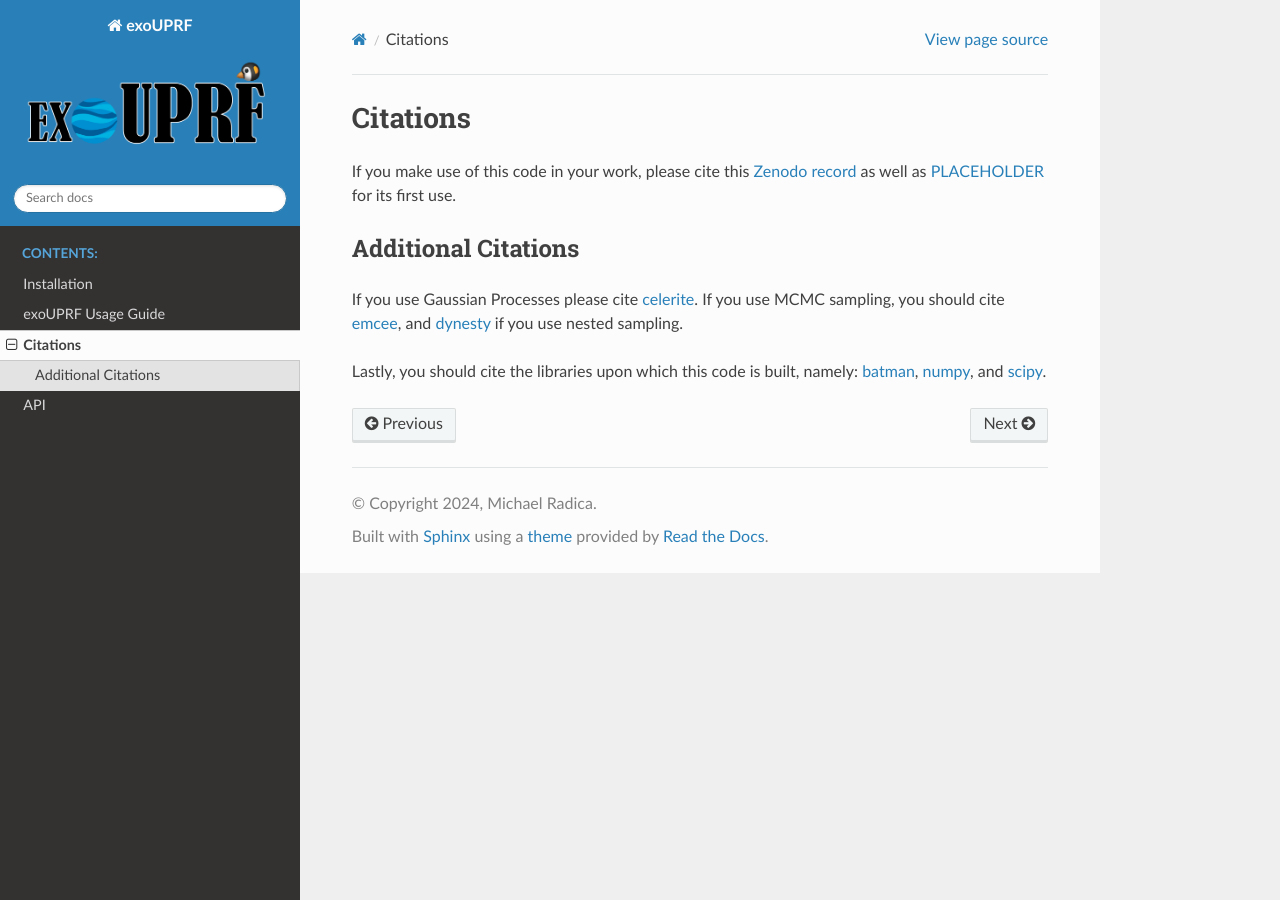
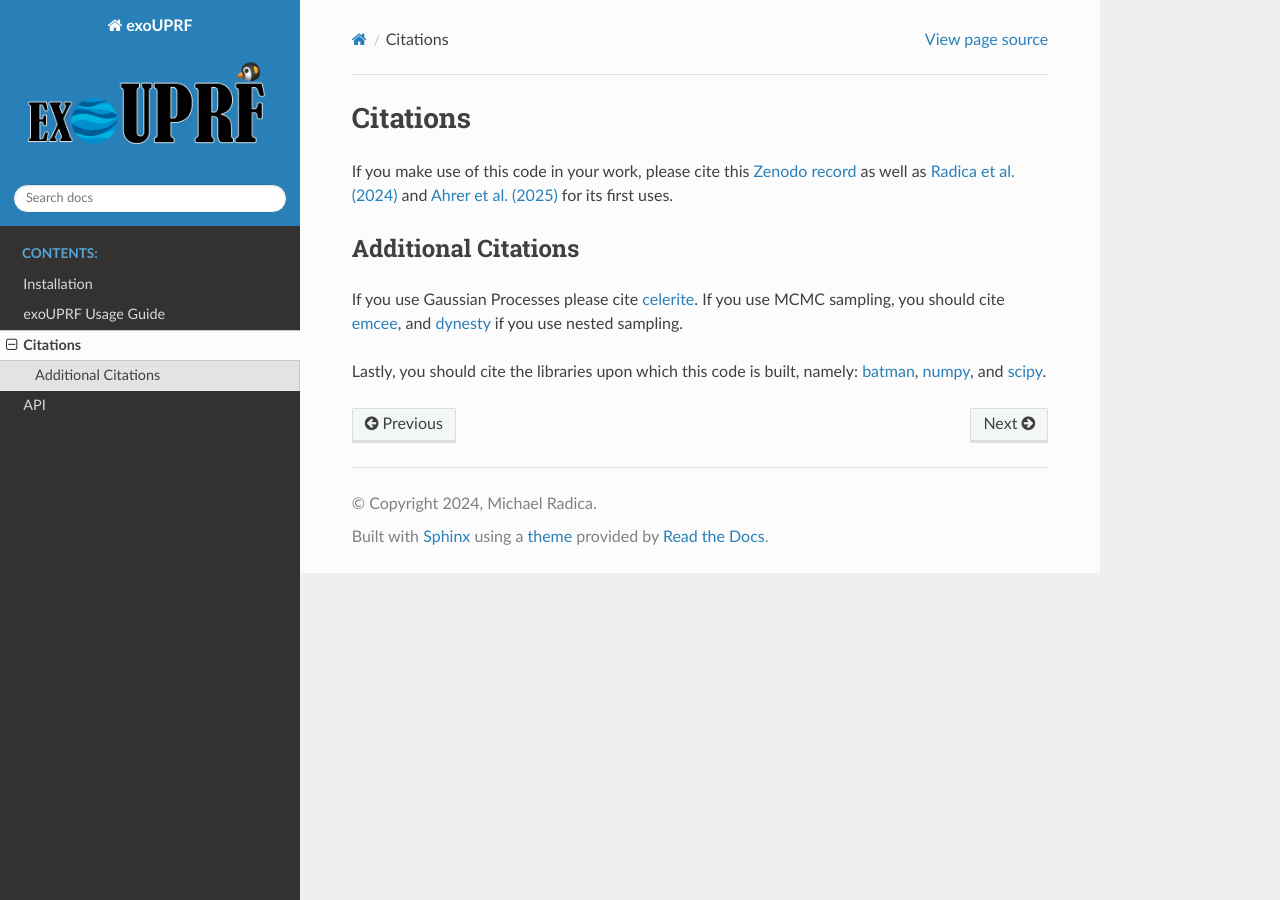
Before and after one commit to radicamc/exoUPRF, a Sphinx documentation site: the page built from docs/content/citations.rst, in a window 1280 px wide. Built offline with Sphinx 7.4.7 and the Read the Docs theme 3.1.0, drawn with Linux system fonts in a browser that asks for light colours; pages that are not in the unit, such as notebooks, are missing from menus.

Commit message:
Update citations

```diff
--- a/docs/content/citations.rst
+++ b/docs/content/citations.rst
@@ -2,7 +2,8 @@ Citations
 ==========
 
 If you make use of this code in your work, please cite this `Zenodo record <https://zenodo.org/records/12628067>`_ as
-well as `PLACEHOLDER <https://zenodo.org/records/12628067>`_ for its first use.
+well as `Radica et al. (2024) <https://ui.adsabs.harvard.edu/abs/2024arXiv240919333R/abstract>`_ and
+`Ahrer et al. (2025) <https://ui.adsabs.harvard.edu/abs/2024arXiv240919333R/abstract>`_ for its first uses.
 
 Additional Citations
 --------------------
```
